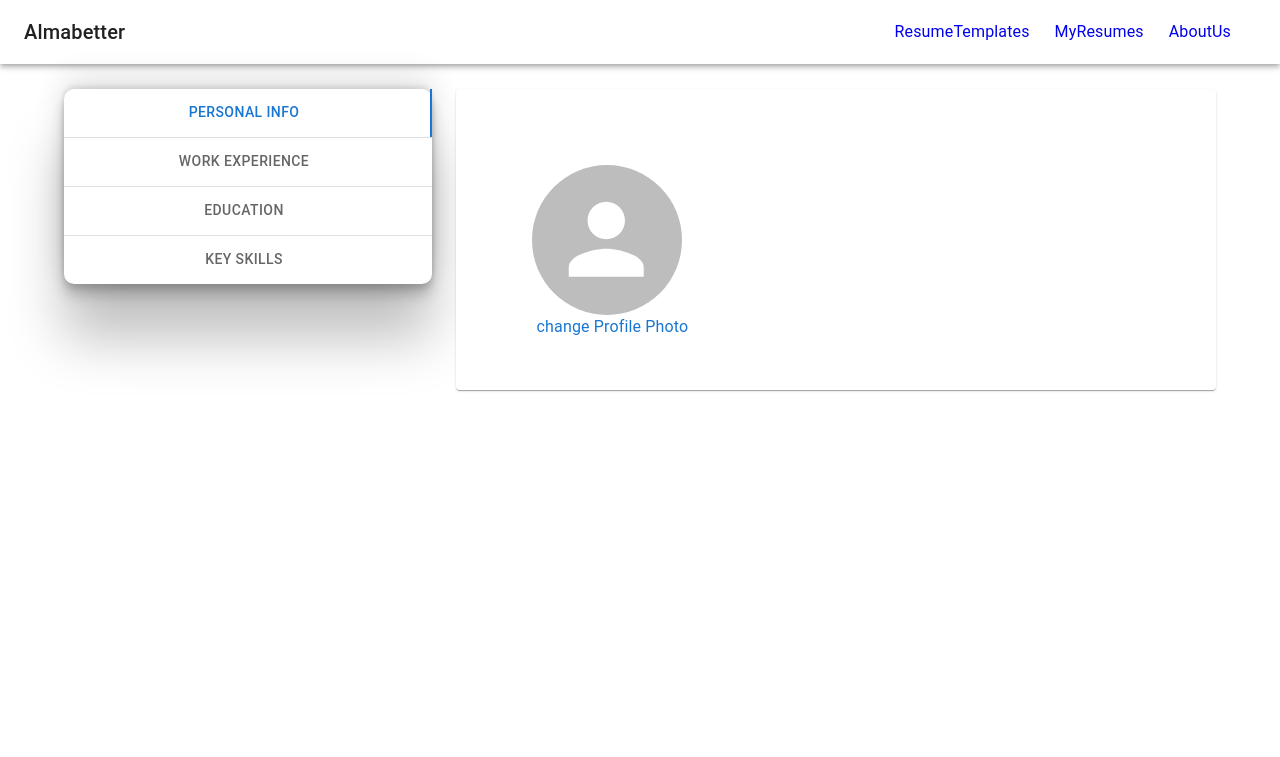
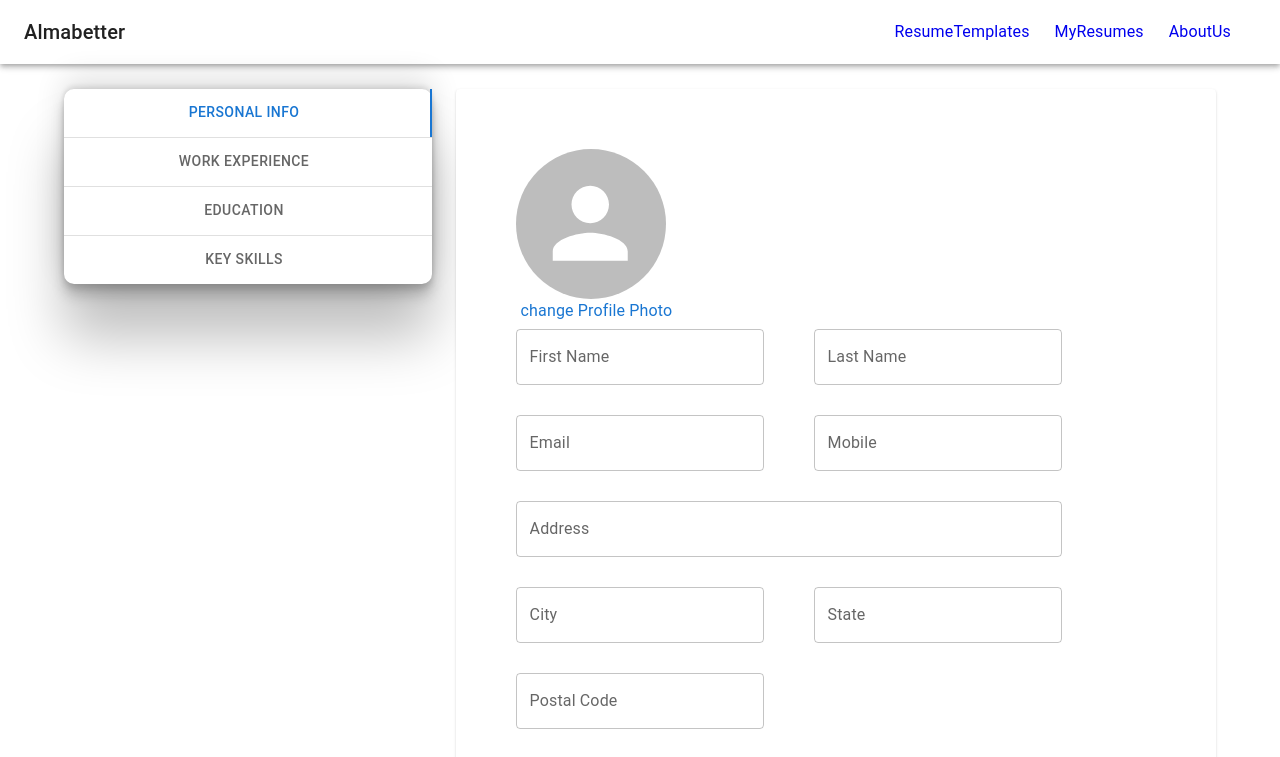
Before and after one commit to anil639/resume_builder, a React (Create React App) app: page /DetailsFillng in a window 1280 px wide. Shown: the top 757 px of the page. Built offline with nearby package versions, Linux system fonts and the light colour scheme.

Commit message:
personalInfo page updated

```diff
--- a/package.json
+++ b/package.json
@@ -12,6 +12,7 @@
     "@testing-library/user-event": "^13.5.0",
     "react": "^18.2.0",
     "react-dom": "^18.2.0",
+    "react-hook-form": "^7.45.2",
     "react-router-dom": "^6.14.2",
     "react-scripts": "5.0.1",
     "web-vitals": "^2.1.4"
--- a/src/Components/DetailsOfUser/PersionalInfo.js
+++ b/src/Components/DetailsOfUser/PersionalInfo.js
@@ -1,7 +1,14 @@
 import { React, useState } from "react";
-import { Paper, Grid, Typography, Avatar } from "@mui/material";
-import IconButton from "@mui/material/IconButton";
-import PhotoCameraIcon from "@mui/icons-material/PhotoCamera";
+import {
+  Paper,
+  Grid,
+  Typography,
+  Avatar,
+  TextField,
+  Button,
+} from "@mui/material";
+import { useForm } from "react-hook-form";
+
 const PersionalInfo = () => {
   const [image, setImage] = useState(null);
 
@@ -16,7 +23,14 @@ const PersionalInfo = () => {
       reader.readAsDataURL(file);
     }
   };
-
+  // Initialize the form using useForm hook from react-hook-form
+  const {
+    register,
+    handleSubmit,
+    formState: { errors },
+  } = useForm();
+  // Function to handle form submission
+  const onSubmit = (data) => console.log(data);
   return (
     <div>
       <Paper
@@ -30,7 +44,7 @@ const PersionalInfo = () => {
           marginTop: "25px",
         }}
       >
-        <Grid container>
+        <Grid container spacing={2}>
           <Grid xs={12} md={12}>
             <Avatar sx={{ height: "150px", width: "150px" }} src={image} />
             <input
@@ -46,7 +60,122 @@ const PersionalInfo = () => {
               </Typography>
             </label>
           </Grid>
-          <Grid xs={12} md={6}></Grid>
+
+          <form onSubmit={handleSubmit(onSubmit)}>
+            <div>
+              <TextField
+                sx={{ marginTop: "30px", marginRight: "50px" }}
+                label="First Name"
+                {...register("firstName", {
+                  required: "First name is required", // Validation rule for the field
+                })}
+                error={Boolean(errors.firstName)}
+                helperText={errors.firstName?.message}
+              />
+              <TextField
+                sx={{ marginTop: "30px" }}
+                label="Last Name"
+                {...register("lastName", {
+                  required: "Last name is required", // Validation rule for the field
+                })}
+                error={Boolean(errors.lastName)}
+                helperText={errors.lastName?.message}
+              />
+            </div>
+            <div>
+              <TextField
+                sx={{ marginTop: "30px", marginRight: "50px" }}
+                label="Email"
+                {...register("email", {
+                  required: "Email is required", // Validation rule for the field
+                  pattern: {
+                    value: /^[A-Z0-9._%+-]+@[A-Z0-9.-]+\.[A-Z]{2,}$/i,
+                    message: "Invalid email address", // Validation rule for email format
+                  },
+                })}
+                error={Boolean(errors.email)}
+                helperText={errors.email?.message}
+              />
+              <TextField
+                sx={{ marginTop: "30px" }}
+                label="Mobile"
+                {...register("mobile", {
+                  required: "Mobile is required", // Validation rule for the field
+                  pattern: {
+                    value: /^(\d{3})[- ]?(\d{3})[- ]?(\d{4})$/,
+                    message: "Invalid Mobile Number", // Validation rule for email format
+                  },
+                })}
+                error={Boolean(errors.email)}
+                helperText={errors.email?.message}
+              />
+            </div>
+            <div>
+              <TextField
+                sx={{ marginTop: "30px" }}
+                label="Address"
+                fullWidth
+                {...register("address", {
+                  required: "Address is required", // Validation rule for the field
+                })}
+                error={Boolean(errors.address)}
+                helperText={errors.address?.message}
+              />
+            </div>
+            <div>
+              <TextField
+                sx={{ marginTop: "30px", marginRight: "50px" }}
+                label="City"
+                {...register("city", {
+                  required: "City is required", // Validation rule for the field
+                })}
+                error={Boolean(errors.city)}
+                helperText={errors.city?.message}
+              />
+              <TextField
+                sx={{ marginTop: "30px" }}
+                label="State"
+                {...register("state", {
+                  required: "State is required", // Validation rule for the field
+                })}
+                error={Boolean(errors.state)}
+                helperText={errors.state?.message}
+              />
+            </div>
+            <div>
+              <TextField
+                sx={{ marginTop: "30px" }}
+                label="Postal Code"
+                {...register("postalCode", {
+                  required: "Postal code is required", // Validation rule for the field
+                })}
+                error={Boolean(errors.postalCode)}
+                helperText={errors.postalCode?.message}
+              />
+            </div>
+            <div>
+              <TextField
+                sx={{ marginTop: "30px" }}
+                label="Objective"
+                fullWidth
+                multiline
+                rows={4}
+                {...register("objective", {
+                  required: "Objective is required", // Validation rule for the field
+                })}
+                error={Boolean(errors.objective)}
+                helperText={errors.objective?.message}
+              />
+            </div>
+            <div style={{ marginTop: "25px", float: "right" }}>
+              <Button variant="outlined" sx={{ marginRight: "10px" }}>
+                Back
+              </Button>
+              <Button type="submit" variant="contained" color="primary">
+                Next
+              </Button>
+            </div>
+          </form>
         </Grid>
       </Paper>
     </div>
--- a/src/Components/VerticalTabs/VerticalTabs.js
+++ b/src/Components/VerticalTabs/VerticalTabs.js
@@ -2,7 +2,7 @@ import React from "react";
 import { Tabs, Tab, Box, Divider } from "@mui/material";
 const VerticalTabs = () => {
   const [value, setValue] = React.useState(0);
-
+  console.log(value);
   const handleChange = (event, newValue) => {
     setValue(newValue);
   };
```
Also changed, not shown: 1 other file (tests, documents, lock files or other folders).
